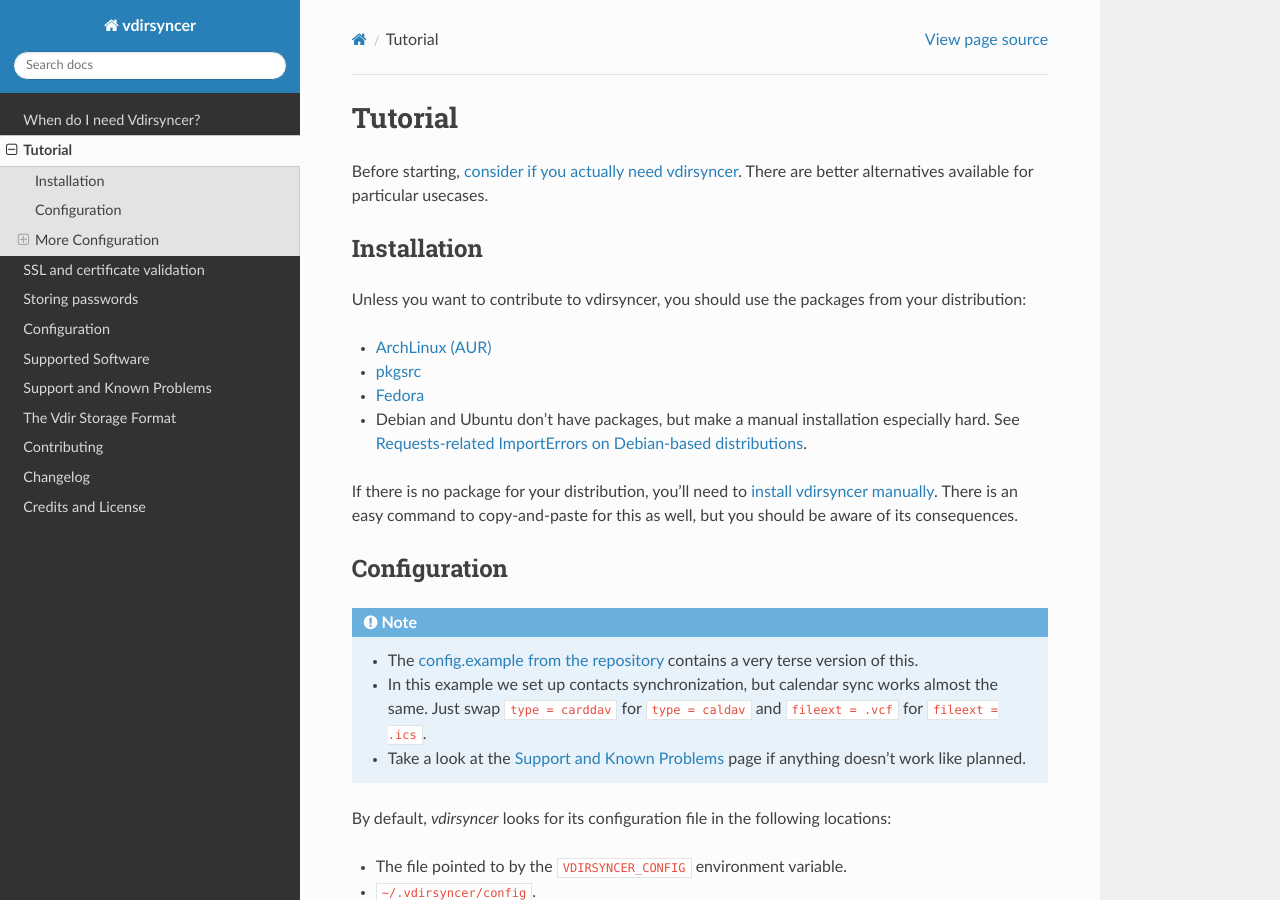
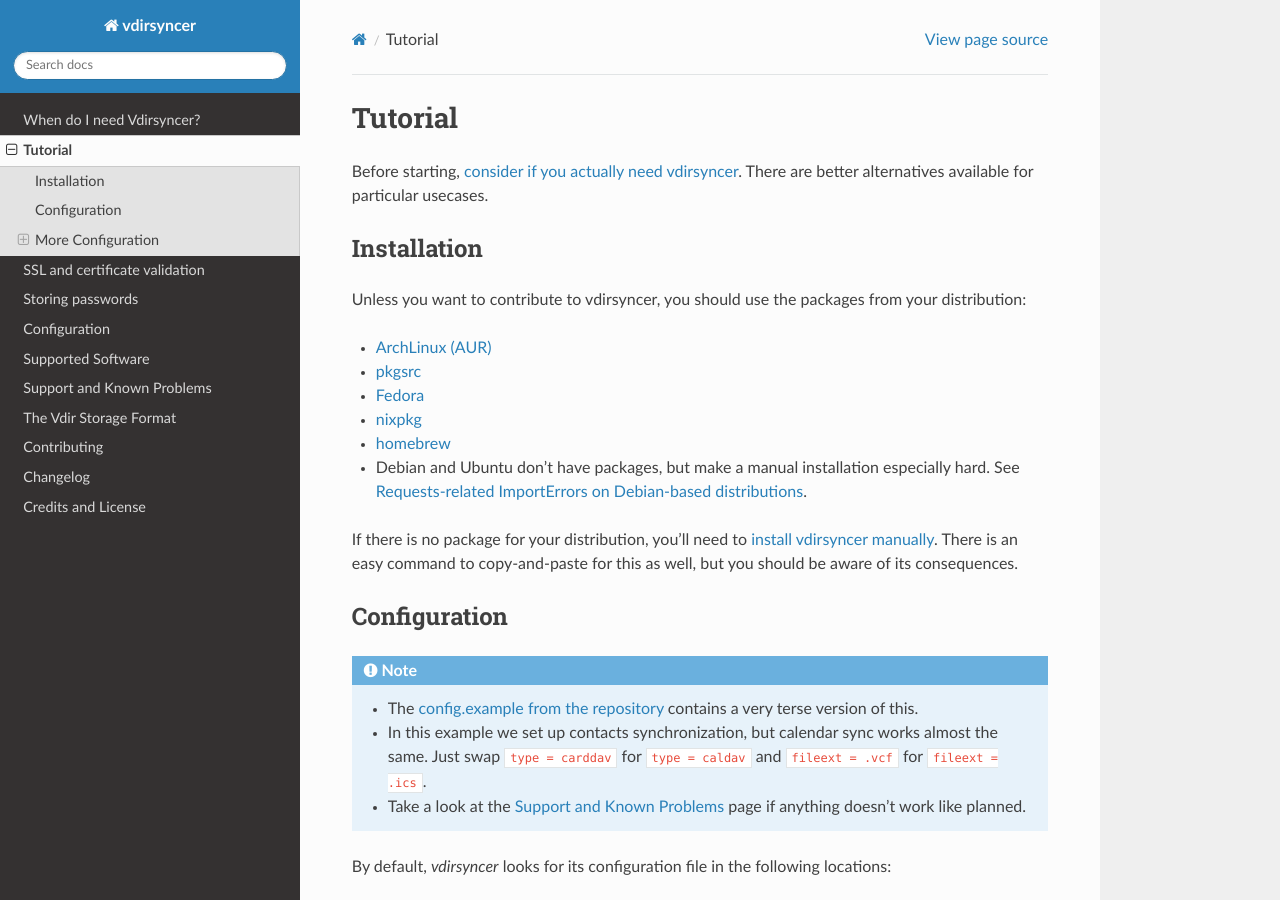
Before and after one commit to pimutils/vdirsyncer, a Sphinx documentation site: the page built from docs/tutorial.rst, in a window 1280 px wide and 900 px high. Built offline with Sphinx 7.4.7 and the Read the Docs theme 2.0.0, drawn with Linux system fonts in a browser that asks for light colours; the version number could not be read and is left out.

Commit message:
Add more pkg links

```diff
--- a/docs/tutorial.rst
+++ b/docs/tutorial.rst
@@ -14,6 +14,8 @@
 - `ArchLinux (AUR) <https://aur.archlinux.org/packages/vdirsyncer>`_
 - `pkgsrc <http://pkgsrc.se/time/py-vdirsyncer>`_
 - `Fedora <https://apps.fedoraproject.org/packages/vdirsyncer>`_
+- `nixpkg <https://github.com/NixOS/nixpkgs/tree/master/pkgs/tools/misc/vdirsyncer>`_
+- `homebrew <http://braumeister.org/formula/vdirsyncer>`_
 - Debian and Ubuntu don't have packages, but make a manual installation
   especially hard. See :ref:`debian-urllib3`.
 
```
